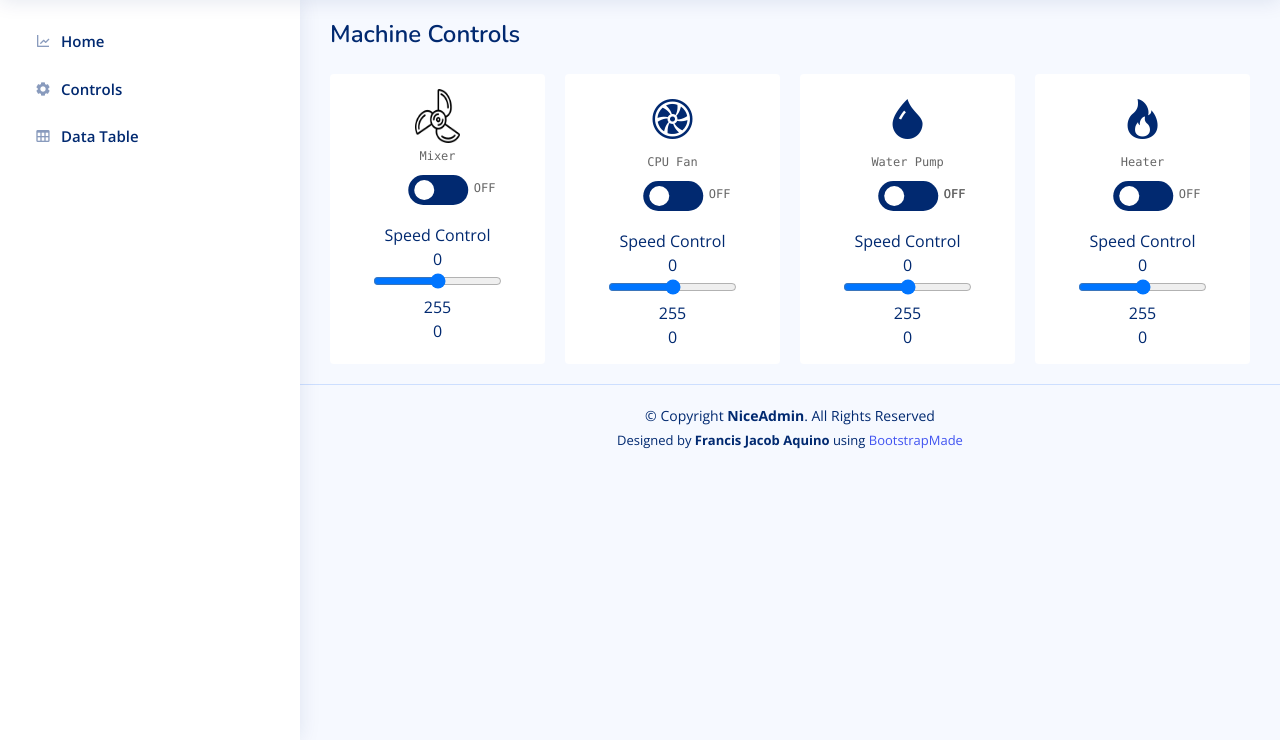
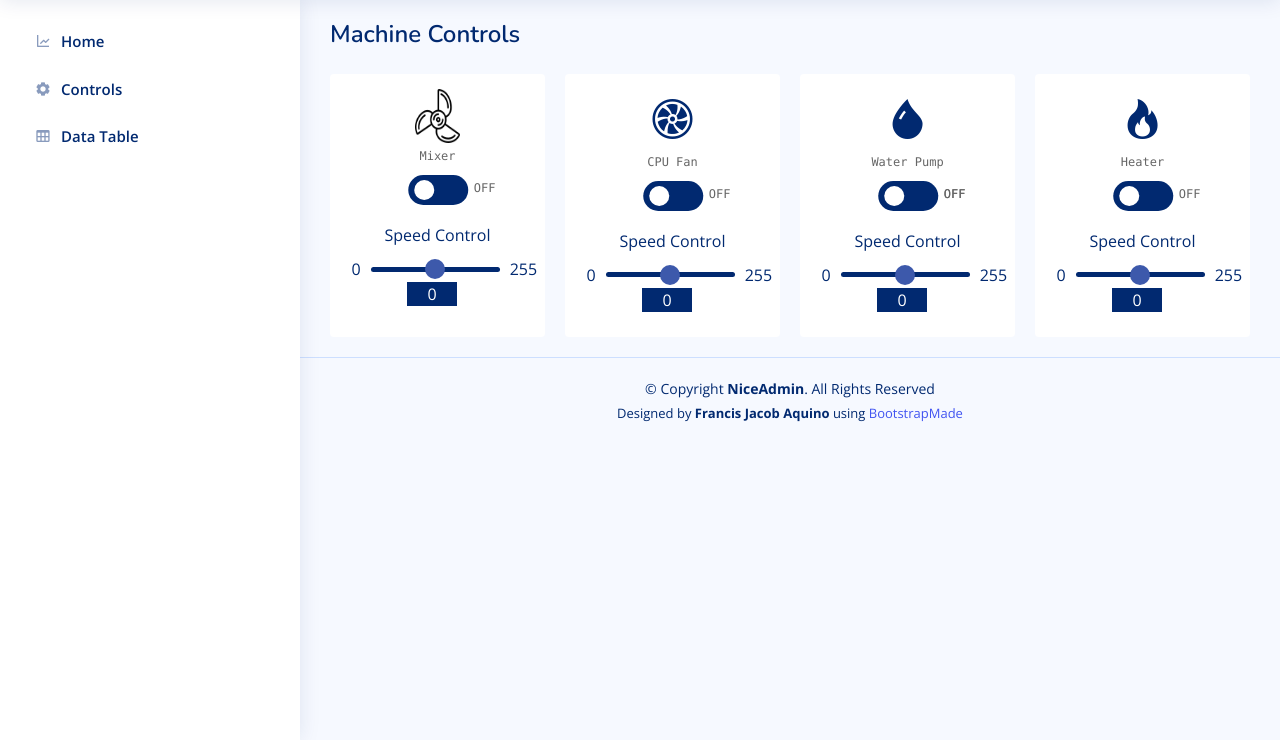
Before and after one commit to fjaqu1n0/SmartCompost, a PHP site: page /Controls.html in a window 1280 px wide. Shown: the part 60-800 px from the top of the page. Run offline with PHP 8.4, Linux system fonts and the light colour scheme.

Commit message:
Update style.css

```diff
--- a/assets/css/style.css
+++ b/assets/css/style.css
@@ -868,3 +905,103 @@ button:hover {
   height: 30px;
 
 }
+
+/*--------------------------------------------------------------
+# Slider Styles
+--------------------------------------------------------------*/
+.slider-container {
+  background-color: white;
+  display: flex;
+  flex-direction: column; /* Stack children vertically */
+  align-items: center; /* Center children horizontally */
+  padding: 10px 0;
+}
+
+.slider {
+  display: flex;
+  align-items: center;
+  justify-content: space-between; /* This spreads out the children */
+  width: 80%; /* Adjust the width as necessary */
+  position: relative;
+}
+
+input[type="range"] {
+  -webkit-appearance: none;
+  -moz-appearance: none;
+  flex-grow: 1;
+  height: 5px;
+  background-color: #012970;;
+  border-radius: 10px;
+  outline: none;
+  margin: 0 10px;
+}
+
+.slider-value-left, .slider-value-right, .slider-value {
+  color: #666;
+  position: absolute; /* Absolute position relative to the slider */
+  top: 30px; /* Adjust the distance from the top of the slider */
+}
+
+.slider-value-left {
+  left: 0;
+}
+
+.slider-value-right {
+  right: 0;
+}
+
+.slider-value {
+  position: static;
+  margin-top: 1px;
+  margin-left: -5%;
+  text-align: center;
+  width: 50px;
+  color: white;
+  font-size: 1em;
+  background-color: #012970;
+}
+
+input[type="range"]::-webkit-slider-runnable-track{
+  -webkit-appearance: none;
+}
+
+
+input[type="range"]::-ms-track{
+  appearance: none;
+}
+
+input[type="range"]::-moz-track{
+  -moz-appearance: none;
+}
+
+input[type="range"]::-webkit-slider-thumb{
+  -webkit-appearance: none;
+  background-color: #3d59ab;
+  height: 20px;
+  width: 20px;
+cursor: pointer;
+  border-radius: 50%;
+}
+
+input[type="range"]::-moz-range-thumb{
+  -webkit-appearance: none;
+  background-color: #3d59ab;
+  height: 20px;
+  width: 20px;
+  cursor: pointer;
+  border-radius: 50%;
+}
+
+input[type="range"]::-ms-thumb{
+  appearance: none;
+  background-color: #3d59ab;
+  height: 20px;
+  width: 20px;
+  cursor: pointer;
+  border-radius: 50%;
+}
+
+input[type="range"]:active::-webkit-slider-thumb{
+  background-color: white;
+  border: 3px solid #3d59ab;
+}
```
Also changed, not shown: other parts of assets/css/style.css (+44 -7 lines).
